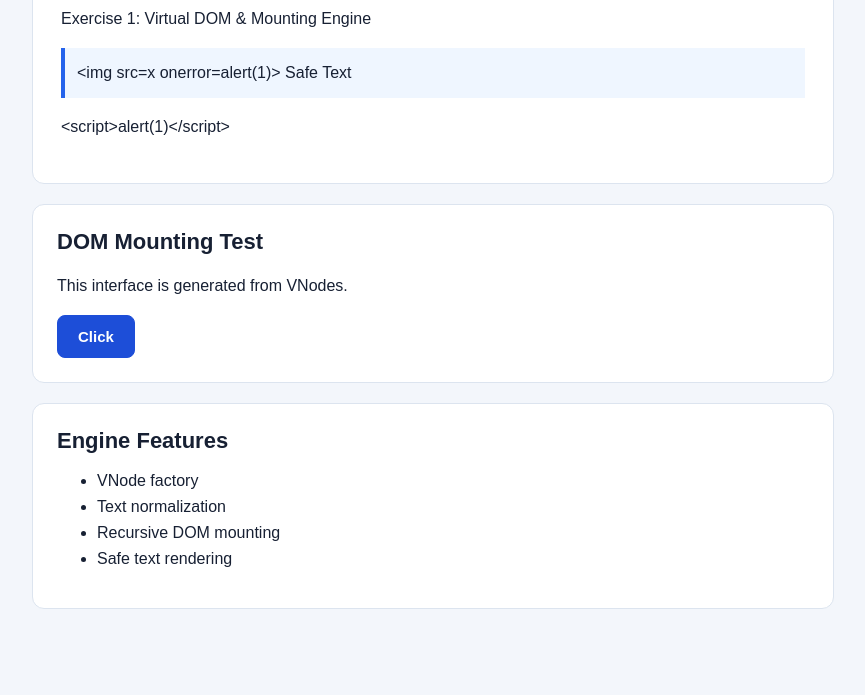
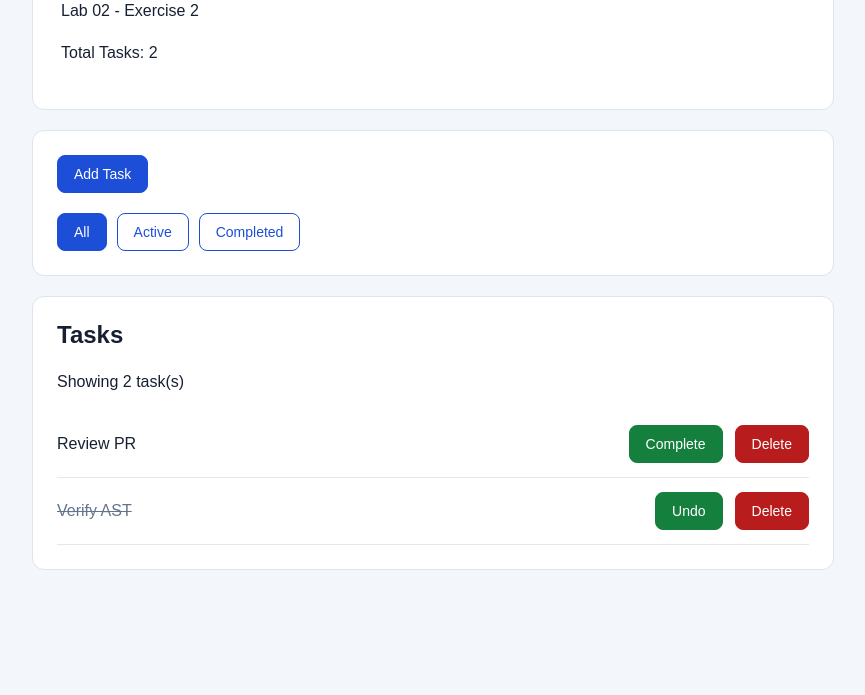
Before and after one commit to hchaupanjcwtf06/24520211_ToHuyenChau_Lab02, a website built with Vite: page index.html in a window 1280 px wide. Shown: the part 145-840 px from the top of the page, without its empty margins (207-1072 px from the left). Built offline with nearby package versions, Linux system fonts and the light colour scheme.

Commit message:
feat(ui): assemble reactive todo application

```diff
--- a/index.html
+++ b/index.html
@@ -11,10 +11,10 @@
 
     <meta
       name="description"
-      content="Lab 02 Mini React VNode and Mounting Engine"
+      content="Lab 02 Reactive Task Manager"
     />
 
-    <title>Lab 02 | Mini React Engine</title>
+    <title>Lab 02 | Reactive Task Manager</title>
   </head>
 
   <body>
--- a/src/main.js
+++ b/src/main.js
@@ -1,162 +1,312 @@
 
 /**
- * Lab 02 - Exercise 1
- * VNode Mounting Demo
+ * Lab 02 - Exercise 2
+ * Reactive Task Manager
  */
 
 import {
-  createElement,
+  createElement as h,
   renderToDOM
 } from './mini-react.js';
 
+import {
+  useState,
+  resetCursor,
+  setRenderer
+} from './state.js';
+
+import {
+  setupEventDelegation
+} from './events.js';
+
 import './style.css';
-import { runRendererTests } from './test-renderer.js';
 
 const root = document.getElementById('app');
 
 if (!root) {
-  throw new Error('Root element #app was not found');
+  throw new Error('Root #app was not found');
 }
 
-const vApp = createElement(
+/**
+ * Main application component.
+ */
+function TaskApp() {
+  // Hook 0: Task list
+  const [tasks, setTasks] = useState([
+    {
+      id: 'task-1',
+      title: 'Review PR',
+      completed: false
+    },
+    {
+      id: 'task-2',
+      title: 'Verify AST',
+      completed: true
+    }
+  ]);
+
+  // Hook 1: Current filter
+  const [filter, setFilter] = useState('ALL');
+
+  /**
+   * Add a new task.
+   */
+  function addTask() {
+    const newTask = {
+      id: crypto.randomUUID(),
+      title: `New Task ${tasks.length + 1}`,
+      completed: false
+    };
+
+    setTasks(previousTasks => [
+      ...previousTasks,
+      newTask
+    ]);
+  }
+
+  /**
+   * Toggle task completion.
+   */
+  function toggleTask(id) {
+    setTasks(previousTasks =>
+      previousTasks.map(task =>
+        task.id === id
+          ? {
+              ...task,
+              completed: !task.completed
+            }
+          : task
+      )
+    );
+  }
+
+  /**
+   * Delete a task.
+   */
+  function deleteTask(id) {
+    setTasks(previousTasks =>
+      previousTasks.filter(task => task.id !== id)
+    );
+  }
+
+  /**
+   * Filter visible tasks.
+   */
+  const visibleTasks = tasks.filter(task => {
+    if (filter === 'ACTIVE') {
+      return !task.completed;
+    }
+
+    if (filter === 'COMPLETED') {
+      return task.completed;
+    }
+
+    return true;
+  });
+
+  /**
+   * Reusable filter button.
+   */
+  function filterButton(value, label) {
+    return h(
+      'button',
+      {
+        type: 'button',
+        className: 'filter-button',
+        'aria-pressed': filter === value
+          ? 'true'
+          : 'false',
+        onClick: () => setFilter(value)
+      },
+      label
+    );
+  }
+
+  /**
+   * Reusable task item.
+   */
+  function taskItem(task) {
+    return h(
+      'li',
+      {
+        key: task.id,
+        className: 'task-item'
+      },
+
+      h(
+        'span',
+        {
+          className: task.completed
+            ? 'task-title completed'
+            : 'task-title'
+        },
+        task.title
+      ),
+
+      h(
+        'button',
+        {
+          type: 'button',
+          className: 'action-button',
+          'aria-label':
+            `${task.completed ? 'Undo' : 'Complete'} ${task.title}`,
+          onClick: () => toggleTask(task.id)
+        },
+        task.completed ? 'Undo' : 'Complete'
+      ),
+
+      h(
+        'button',
+        {
+          type: 'button',
+          className: 'delete-button',
+          'aria-label': `Delete ${task.title}`,
+          onClick: () => deleteTask(task.id)
+        },
+        'Delete'
+      )
+    );
+  }
+
+  /**
+   * Return the application VNode tree.
+   */
+  return h(
     'main',
     {
-    id: 'root-view',
-    role: 'main',
+      id: 'task-manager',
       className: 'app-container'
     },
 
-  createElement(
+    h(
       'header',
-    { className: 'hero' },
+      { className: 'app-header' },
 
-    createElement(
+      h(
         'h1',
         null,
-      'Mini React Engine'
+        'Reactive Task Manager'
       ),
 
-    createElement(
+      h(
         'p',
         null,
-      'Exercise 1: Virtual DOM & Mounting Engine'
+        'Lab 02 - Exercise 2'
       ),
 
-    createElement(
+      h(
         'p',
-      { className: 'security-text' },
-      '<img src=x onerror=alert(1)> Safe Text'
-    ),
-
-    createElement(
-      'p',
-      null,
-      '<script>alert(1)</script>'
+        {
+          id: 'task-count',
+          'aria-live': 'polite'
+        },
+        `Total Tasks: ${tasks.length}`
       )
     ),
 
-  createElement(
+    h(
       'section',
       {
-      className: 'demo-section',
-      'aria-label': 'Interactive demonstration'
+        className: 'control-section',
+        'aria-label': 'Task controls'
       },
 
-    createElement(
-      'h2',
-      null,
-      'DOM Mounting Test'
+      h(
+        'button',
+        {
+          id: 'add-task',
+          type: 'button',
+          className: 'primary-button',
+          onClick: addTask
+        },
+        'Add Task'
       ),
 
-    createElement(
-      'p',
-      null,
-      'This interface is generated from VNodes.'
-    ),
+      h(
+        'nav',
+        {
+          className: 'filter-nav',
+          'aria-label': 'Task filters'
+        },
 
-    createElement(
-      'button',
-      {
-        id: 'ping-button',
-        type: 'button',
-        onClick: () => console.log('Ping')
-      },
-      'Click'
+        filterButton('ALL', 'All'),
+        filterButton('ACTIVE', 'Active'),
+        filterButton('COMPLETED', 'Completed')
       )
     ),
 
-  createElement(
+    h(
       'section',
       {
-      className: 'demo-section',
-      'aria-label': 'Engine information'
+        className: 'list-section',
+        'aria-label': 'Task list'
       },
 
-    createElement(
+      h(
         'h2',
         null,
-      'Engine Features'
+        'Tasks'
       ),
 
-    createElement(
-      'ul',
-      null,
-
-      createElement(
-        'li',
-        null,
-        'VNode factory'
+      h(
+        'p',
+        {
+          id: 'visible-count'
+        },
+        `Showing ${visibleTasks.length} task(s)`
       ),
 
-      createElement(
-        'li',
-        null,
-        'Text normalization'
-      ),
-
-      createElement(
-        'li',
-        null,
-        'Recursive DOM mounting'
-      ),
-
-      createElement(
-        'li',
-        null,
-        'Safe text rendering'
+      visibleTasks.length === 0
+        ? h(
+            'p',
+            { className: 'empty-message' },
+            'No tasks found.'
           )
+        : h(
+            'ul',
+            {
+              id: 'task-list',
+              className: 'task-list'
+            },
+            ...visibleTasks.map(taskItem)
           )
     )
   );
+}
 
-// Mount VNode tree into the real DOM.
-root.replaceChildren(renderToDOM(vApp));
+/**
+ * Application render cycle.
+ */
+let renderCount = 0;
 
-// Basic runtime verification.
-console.assert(
-  root.querySelector('main') !== null,
-  'Main element missing'
+function renderApp() {
+  resetCursor();
+
+  const vnode = TaskApp();
+
+  const dom = renderToDOM(
+    vnode,
+    { delegateEvents: true }
   );
 
-console.assert(
-  root.querySelector('section') !== null,
-  'Section element missing'
+  root.replaceChildren(dom);
+
+  renderCount++;
+
+  console.log(
+    `Render completed: ${renderCount}`
   );
+}
 
-console.assert(
-  root.querySelector('button') !== null,
-  'Button element missing'
-);
+/**
+ * Initialize application.
+ *
+ * Delegation is attached only once.
+ */
+setupEventDelegation(root);
 
-console.assert(
-  root.querySelector('img') === null,
-  'Unexpected image element created'
-);
+setRenderer(renderApp);
 
-console.assert(
-  root.querySelector('script') === null,
-  'Unexpected script element created'
-);
+renderApp();
 
-console.log('Exercise 1 mounted successfully');
-runRendererTests();
+console.log('Exercise 2 initialized');
--- a/src/style.css
+++ b/src/style.css
@@ -1,5 +1,5 @@
 
-/* Lab 02 - Exercise 1 */
+/* Lab 02 - Exercise 2 */
 
 :root {
   font-family: Arial, Helvetica, sans-serif;
@@ -23,55 +23,47 @@ body {
   padding: 24px;
 }
 
-.hero {
+.app-header {
   padding: 28px;
+  background: #ffffff;
+  border: 1px solid #dce4ef;
   border-radius: 12px;
-  background-color: #ffffff;
-  border: 1px solid #dce4ef;
 }
 
 h1 {
-  margin-top: 0;
-  font-size: 32px;
+  margin: 0 0 12px;
+  font-size: 30px;
 }
 
 h2 {
   margin-top: 0;
-  font-size: 22px;
 }
 
 p {
   line-height: 1.6;
 }
 
-.security-text {
-  overflow-wrap: anywhere;
-  padding: 12px;
-  border-left: 4px solid #2563eb;
-  background-color: #eff6ff;
-}
-
-.demo-section {
+.control-section,
+.list-section {
   margin-top: 20px;
   padding: 24px;
-  background-color: #ffffff;
+  background: #ffffff;
   border: 1px solid #dce4ef;
   border-radius: 12px;
 }
 
 button {
-  padding: 12px 20px;
+  padding: 10px 16px;
   border: 1px solid #1d4ed8;
   border-radius: 8px;
-  background-color: #1d4ed8;
-  color: #ffffff;
-  font-size: 15px;
-  font-weight: 600;
+  background: #1d4ed8;
+  color: white;
+  font-size: 14px;
   cursor: pointer;
 }
 
 button:hover {
-  background-color: #1e40af;
+  background: #1e40af;
 }
 
 button:focus-visible {
@@ -79,8 +71,74 @@ button:focus-visible {
   outline-offset: 3px;
 }
 
-li {
-  margin-bottom: 8px;
+.filter-nav {
+  display: flex;
+  gap: 10px;
+  flex-wrap: wrap;
+  margin-top: 20px;
+}
+
+.filter-button {
+  background: #ffffff;
+  color: #1d4ed8;
+}
+
+.filter-button:hover {
+  background: #eff6ff;
+}
+
+.filter-button[aria-pressed="true"] {
+  background: #1d4ed8;
+  color: #ffffff;
+}
+
+.task-list {
+  padding: 0;
+  margin: 0;
+  list-style: none;
+}
+
+.task-item {
+  display: flex;
+  align-items: center;
+  gap: 12px;
+  flex-wrap: wrap;
+  padding: 14px 0;
+  border-bottom: 1px solid #e2e8f0;
+}
+
+.task-title {
+  flex: 1;
+  min-width: 150px;
+  overflow-wrap: anywhere;
+}
+
+.task-title.completed {
+  color: #64748b;
+  text-decoration: line-through;
+}
+
+.action-button {
+  background: #15803d;
+  border-color: #15803d;
+}
+
+.action-button:hover {
+  background: #166534;
+}
+
+.delete-button {
+  background: #b91c1c;
+  border-color: #b91c1c;
+}
+
+.delete-button:hover {
+  background: #991b1b;
+}
+
+.empty-message {
+  color: #64748b;
+  font-style: italic;
 }
 
 @media (max-width: 600px) {
@@ -89,12 +147,17 @@ li {
     padding: 12px;
   }
 
-  .hero,
-  .demo-section {
+  .app-header,
+  .control-section,
+  .list-section {
     padding: 18px;
   }
 
   h1 {
-    font-size: 26px;
+    font-size: 25px;
+  }
+
+  .task-title {
+    flex-basis: 100%;
   }
 }
```
Lines whose indentation alone changed are shown as unchanged.
